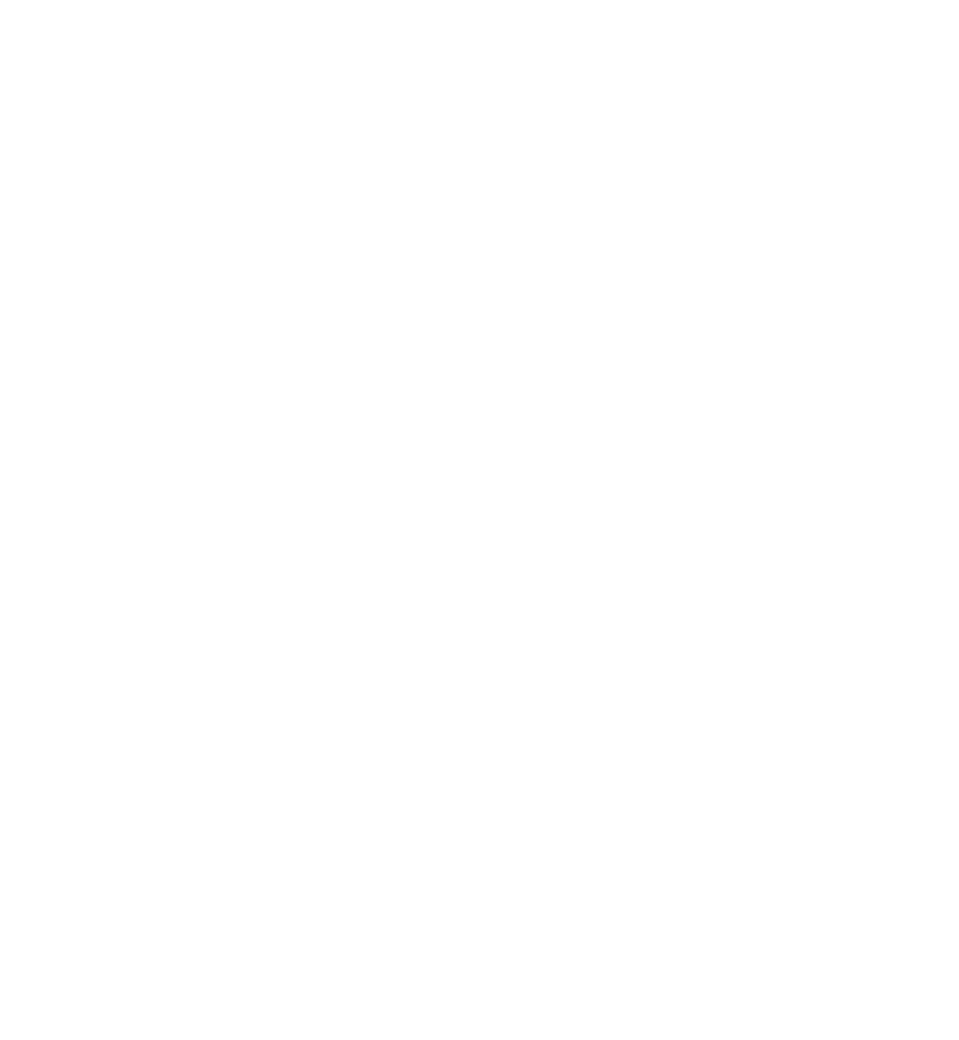
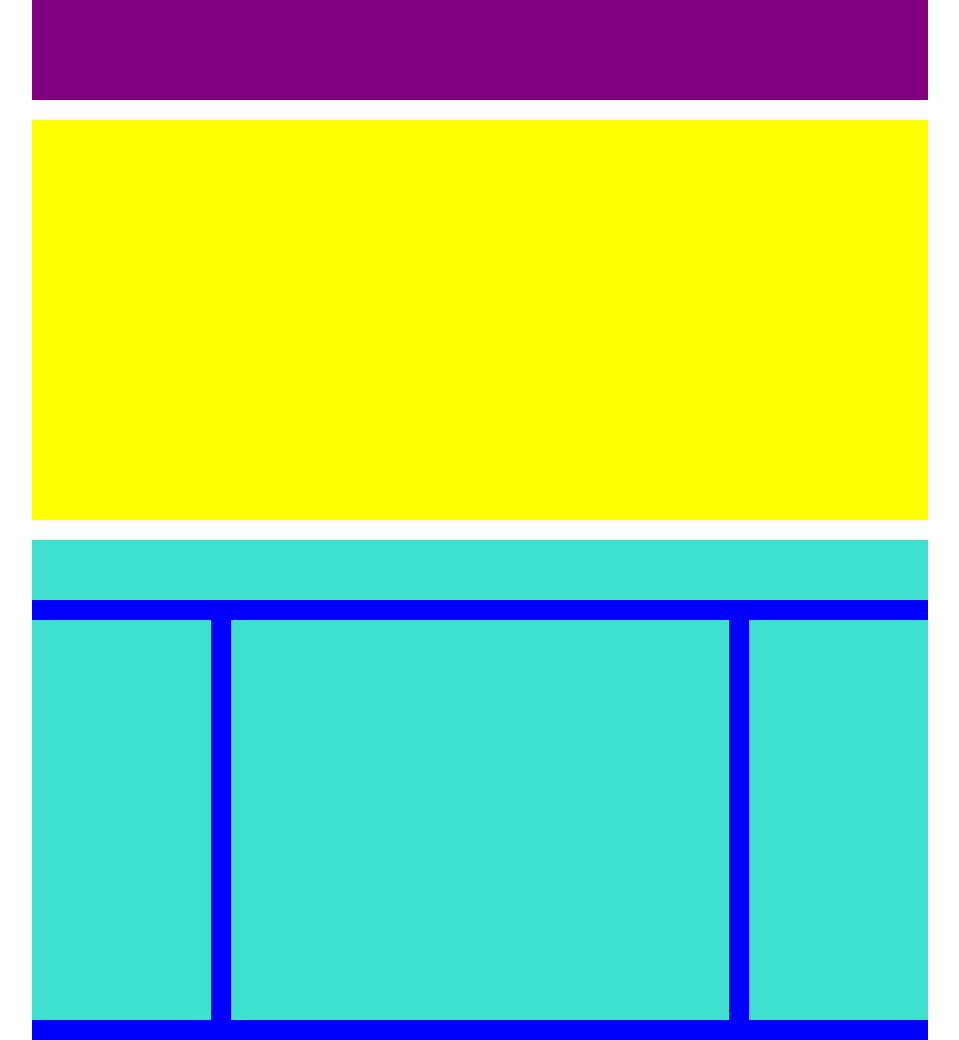
Before and after one commit to ALAM-97/htmlcss-struttura-wp, a plain HTML site: page index.html in a window 1280 px wide. Shown: the whole page, without its empty margins (160-1119 px from the left). Before the commit the page ends 800 px from the top, so only its background shows below. Drawn offline with Linux system fonts and the light colour scheme.

Commit message:
Added Header and Main Section

```diff
--- a/css/style.css
+++ b/css/style.css
@@ -7,3 +7,61 @@
 }
 
 /* COMMON */
+
+div.container {
+    width: 70%;
+    margin: auto;
+}
+
+/* HEADER */
+
+header {
+    width: 100%;
+    height: 100px;
+    background-color: purple;
+}
+
+/* MAIN YELLOW SECTION */
+
+section.yellow {
+    width: 100%;
+    height: 400px;
+    background-color: yellow;
+    margin: 20px 0;
+}
+
+/* MAIN BLUE SECTION */
+
+.clearfix::after {
+    content: "";
+    display: table;
+    clear: both;
+}
+
+section.blue {
+    width: 100%;
+    height: 500px;
+    background-color: blue;
+}
+
+.blue-intro {
+    width: 100%;
+    height: 60px;
+    background-color: turquoise;
+    margin-bottom: 20px;
+}
+
+.left-column, .right-column {
+    float: left;
+    width: 20%;
+    height: 400px;
+    background-color: turquoise;
+}
+
+.center-column {
+    float: left;
+    width: calc(60% - 40px);
+    height: 400px;
+    background-color: turquoise;
+    margin: 0 20px;
+}
--- a/index.html
+++ b/index.html
@@ -8,6 +8,7 @@
         <title>WP</title>
     </head>
     <body>
+        <div class="container">
 
             <!-- HEADER BEGINNING -->
             <header>
@@ -15,18 +16,36 @@
             </header>
             <!-- HEADER END -->
 
-
             <!-- MAIN BEGINNING -->
             <main>
 
                 <!-- YELLOW SECTION BEGINNING -->
-            <section>
+                <section class="yellow">
 
                 </section>
                 <!-- YELLOW SECTION END -->
 
                 <!-- BLUE SECTION BEGINNING -->
-            <section>
+                <section class="blue">
+
+                    <div class="blue-intro">
+
+                    </div>
+
+                    <!-- COLUMNS -->
+                    <div class="columns clearfix">
+
+                        <div class="left-column">
+
+                        </div>
+                        <div class="center-column">
+
+                        </div>
+                        <div class="right-column">
+
+                        </div>
+
+                    </div>
 
                 </section>
                 <!-- BLUE SECTION END -->
@@ -40,5 +59,7 @@
             </footer>
             <!-- FOOTER END -->
 
+        </div>
+
     </body>
 </html>
```
Lines whose indentation alone changed are shown as unchanged.
